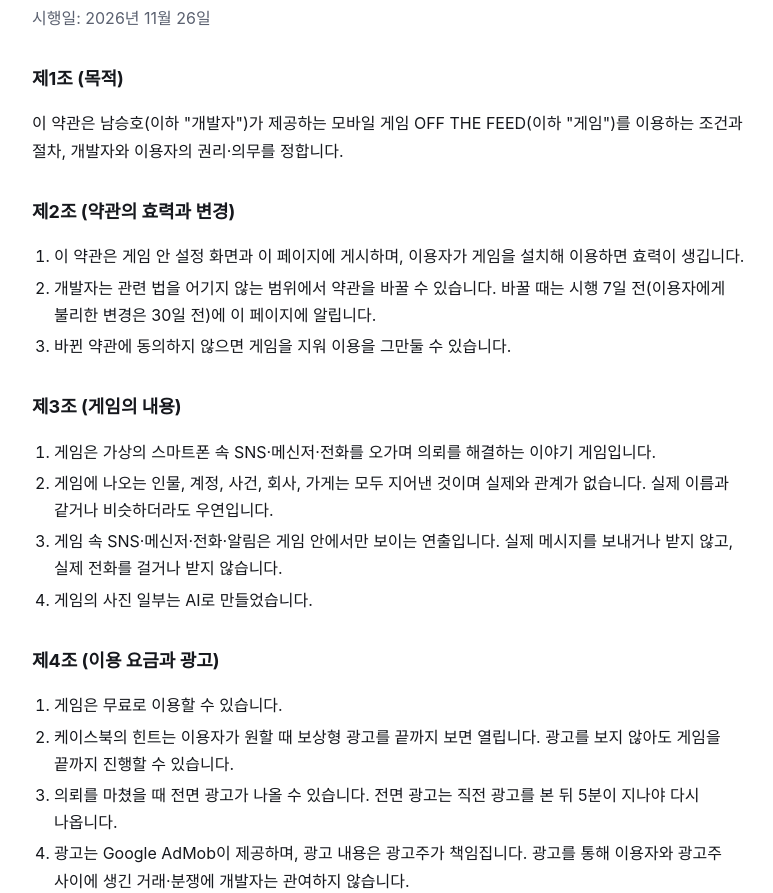
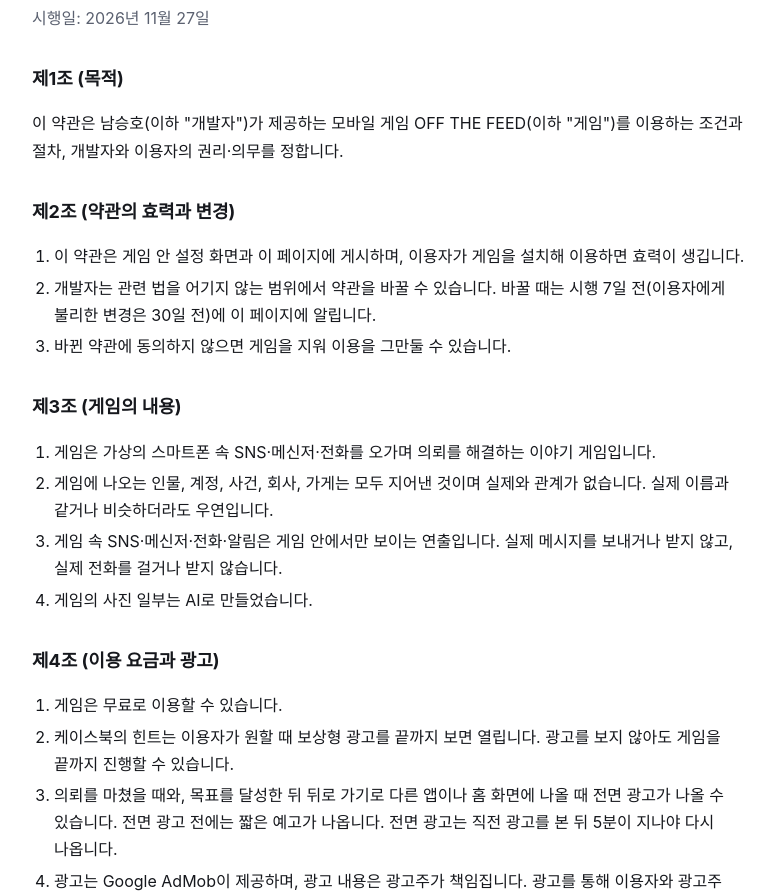
Before and after one commit to NamSeungho/NamSeungho.github.io, a plain HTML site: page off-the-feed/terms.html in a window 1280 px wide. Shown: the part 65-958 px from the top of the page, without its empty margins (248-1021 px from the left). Drawn offline with Linux system fonts and the light colour scheme.

Commit message:
OFF THE FEED 개인정보 처리방침·이용약관: 목표 달성 뒤 전면 광고, 광고 전 예고
Co-Authored-By: Claude Opus 5.5 <noreply@anthropic.com>
Claude-Session: https://claude.ai/code/session_0179tvVbo7Y5QcMJUonkvjYW

```diff
--- a/off-the-feed/terms.html
+++ b/off-the-feed/terms.html
@@ -79,7 +79,7 @@ li {
 <body>
 <main>
 <h1>OFF THE FEED 이용약관</h1>
-<p class="meta">시행일: 2026년 11월 26일</p>
+<p class="meta">시행일: 2026년 11월 27일</p>
 
 <h2>제1조 (목적)</h2>
 <p>이 약관은 남승호(이하 "개발자")가 제공하는 모바일 게임 OFF THE FEED(이하 "게임")를 이용하는 조건과 절차, 개발자와 이용자의 권리·의무를 정합니다.</p>
@@ -103,7 +103,7 @@ li {
 <ol>
 <li>게임은 무료로 이용할 수 있습니다.</li>
 <li>케이스북의 힌트는 이용자가 원할 때 보상형 광고를 끝까지 보면 열립니다. 광고를 보지 않아도 게임을 끝까지 진행할 수 있습니다.</li>
-<li>의뢰를 마쳤을 때 전면 광고가 나올 수 있습니다. 전면 광고는 직전 광고를 본 뒤 5분이 지나야 다시 나옵니다.</li>
+<li>의뢰를 마쳤을 때와, 목표를 달성한 뒤 뒤로 가기로 다른 앱이나 홈 화면에 나올 때 전면 광고가 나올 수 있습니다. 전면 광고 전에는 짧은 예고가 나옵니다. 전면 광고는 직전 광고를 본 뒤 5분이 지나야 다시 나옵니다.</li>
 <li>광고는 Google AdMob이 제공하며, 광고 내용은 광고주가 책임집니다. 광고를 통해 이용자와 광고주 사이에 생긴 거래·분쟁에 개발자는 관여하지 않습니다.</li>
 </ol>
 
```
Also changed, not shown: off-the-feed/privacy.html (+2 -2 lines).
